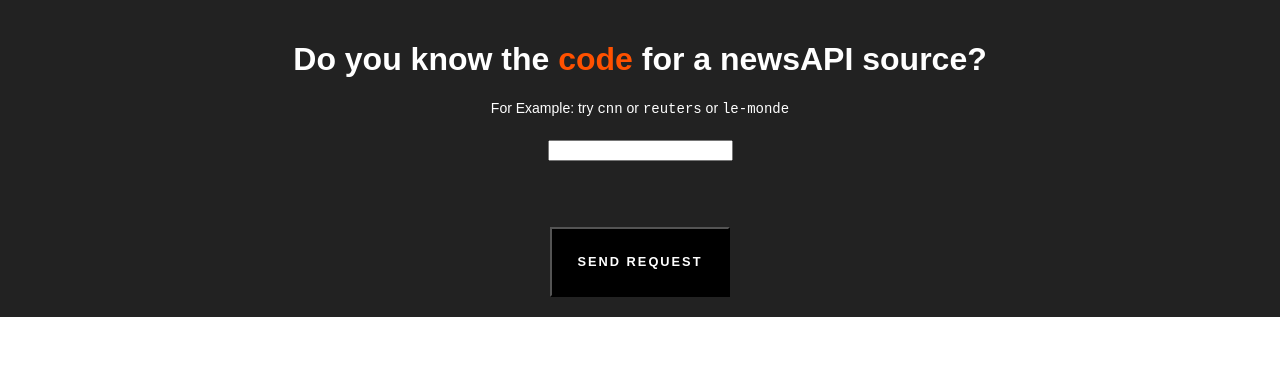
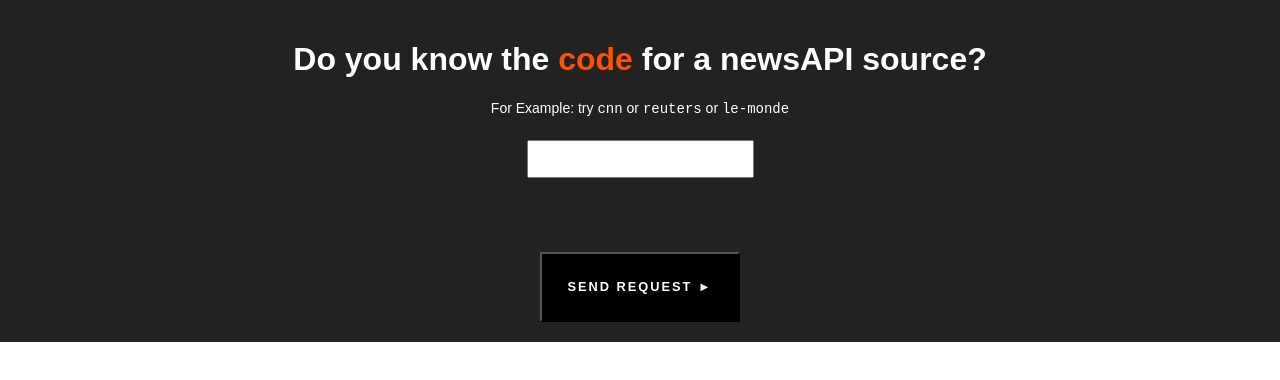
Before and after one commit to nockgish/gstest, a React (Create React App) app: page / in a window 1280 px wide. Shown: the top 380 px of the page. Built offline with nearby package versions, Linux system fonts and the light colour scheme.

Commit message:
minor style and context adjustments

```diff
--- a/src/App.js
+++ b/src/App.js
@@ -62,11 +62,6 @@ class App extends React.Component {
       })
   }
 
-
-
-
-
-
   render() {
     let datas = this.state.data;
     return (
@@ -78,7 +73,7 @@ class App extends React.Component {
           <input className="enterSource" type="text" onChange={this.acceptInput} onKeyDown={this.acceptInput} />
           {/* this button would be calling an action: (type: 'CHANGE_NEWS_SOURCE') */}
           <p>{this.state.clientInput}</p>
-          <input className="submitLoanReq" type="submit" value="Send Request" onClick={this.submitLoanPost} />
+          <input className="submitLoanReq" type="submit" value="Send Request ►" onClick={this.submitLoanPost} />
         </header>
         {
           this.state.responseGood ?
--- a/src/index.css
+++ b/src/index.css
@@ -51,7 +51,10 @@ h2 {
   margin: 4rem 5rem 0.9rem 2rem;
 }
 
-
+.returns {
+  max-width: 800px;
+  margin: auto;
+}
 .returns a, .returns h2 {
   color: #000;
   text-decoration: none;
@@ -87,3 +90,12 @@ h2 {
 .codeLink:hover {
   color: rgb(255, 115, 0)
 }
+
+.enterSource {
+  padding: 0.5rem;
+  font-size: 1rem;
+}
+
+.enterSource ~ p {
+  font-size: 1.5rem
+}
```
